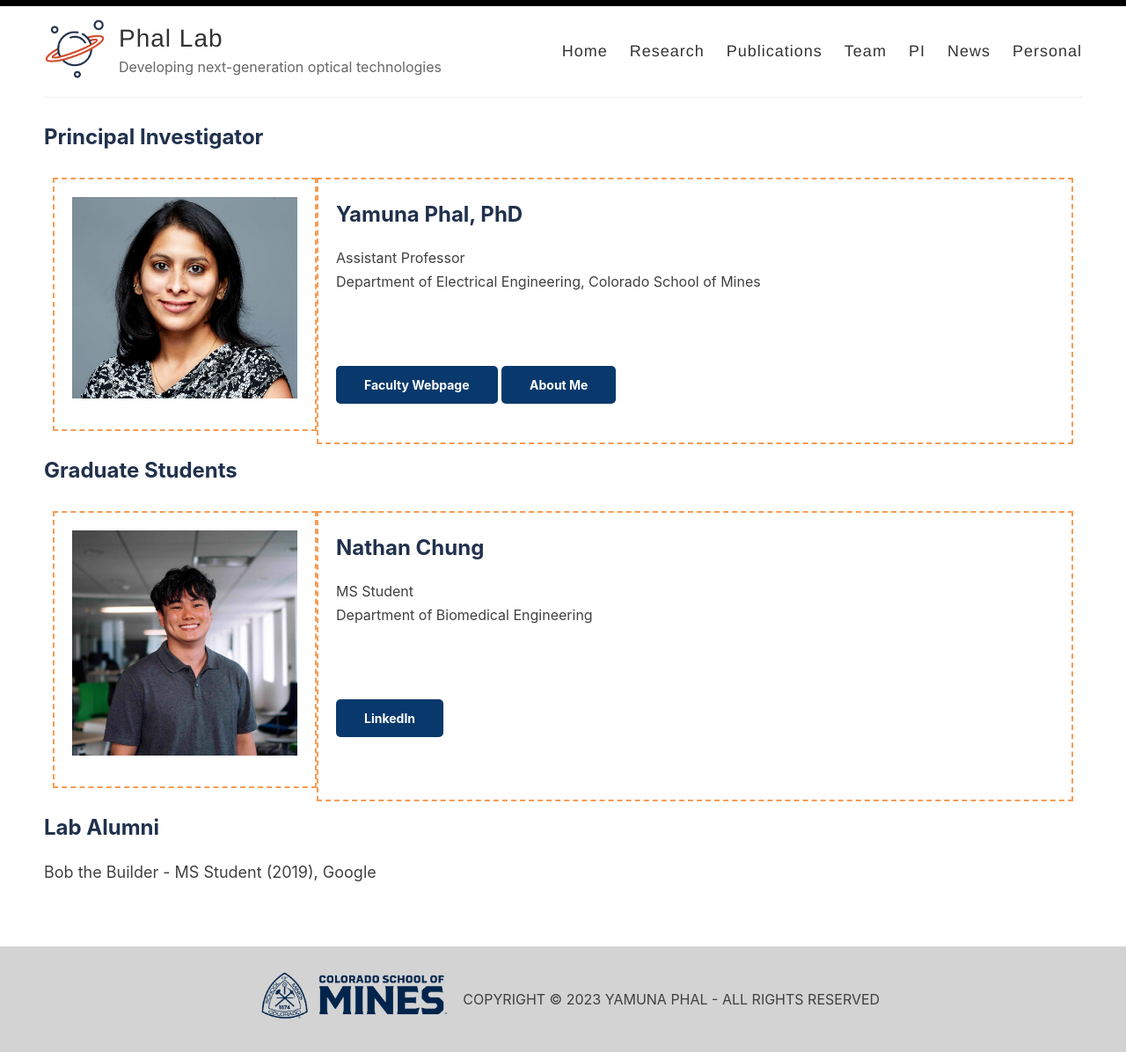
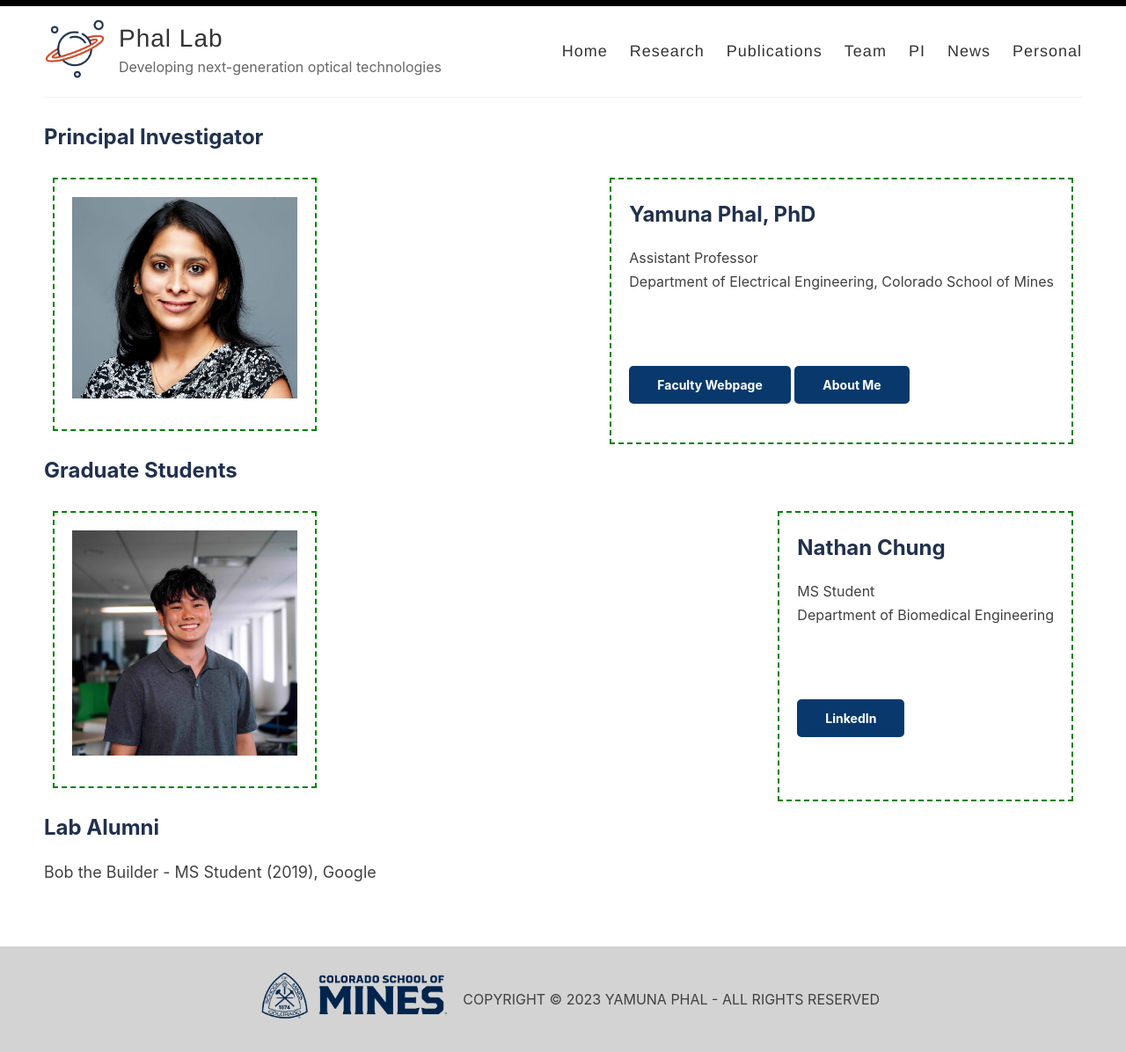
Before and after one commit to phal-lab/phal-lab.github.io, a Jekyll site: the page built from _pages/team.md, in a window 1280 px wide. Shown: the whole page at 88% size. Built offline with Jekyll 4.4.1, drawn with Linux system fonts in a browser that asks for light colours.

Commit message:
changed past-projects testing mobile

```diff
--- a/_layouts/past-projects.html
+++ b/_layouts/past-projects.html
@@ -59,10 +59,6 @@
     <div>
         <h2>Past Projects</h2>
     </div>
-    <div>
-        <img class="center" loading="lazy" src="overview.png" width="50%" alt="overview.png"><br>
-        <b>Overview of my dissertation work.</b> Prior work focused on developing optical techniques that have pushed the limits of functionality and performance of mid-IR spectroscopic imaging instruments.
-    </div>
     {% for project in page.projects %}
         <div>
             <h3>{{project.title}}</h3>
--- a/_layouts/team.html
+++ b/_layouts/team.html
@@ -2,30 +2,6 @@
 layout: default
 ---
 <style>
-  @media only screen and (max-device-width: 640px) {
-    .grid-container {
-      display: grid;
-      grid-template-columns: 1fr;
-      grid-template-rows: auto;
-      padding: 10px;
-    }
-    .grid-image {
-      grid-row-start: 1;
-      margin: 0em 0 15px;
-        padding: 20px;
-        font-size: 30px;
-        width: 300px;
-        border: 2px dashed #f69c55;
-    }
-    .grid-text {
-        grid-row-start: 1;
-        padding: 20px;
-        font-size: 16px;
-        text-align: left;
-        width: 100%;
-        border: 2px dashed #f69c55;
-    }
-  }
   .grid-container {
       display: grid;
       grid-template-columns: 2fr 8fr;
@@ -66,6 +42,30 @@
   h2 {
     margin-top: 0em;
   }
+  @media only screen {
+    .grid-container {
+      display: grid;
+      grid-template-columns: 1fr;
+      grid-template-rows: auto;
+      padding: 10px;
+    }
+    .grid-image {
+      grid-row-start: 1;
+      margin: 0em 0 15px;
+        padding: 20px;
+        font-size: 30px;
+        width: 300px;
+        border: 2px dashed green;
+    }
+    .grid-text {
+        grid-row-start: 1;
+        padding: 20px;
+        font-size: 16px;
+        text-align: left;
+        width: 100%;
+        border: 2px dashed green;
+    }
+  }
 </style>
 
 <article class="team">
```
Also changed, not shown: _pages/past-projects.md (+4 -0 lines).
